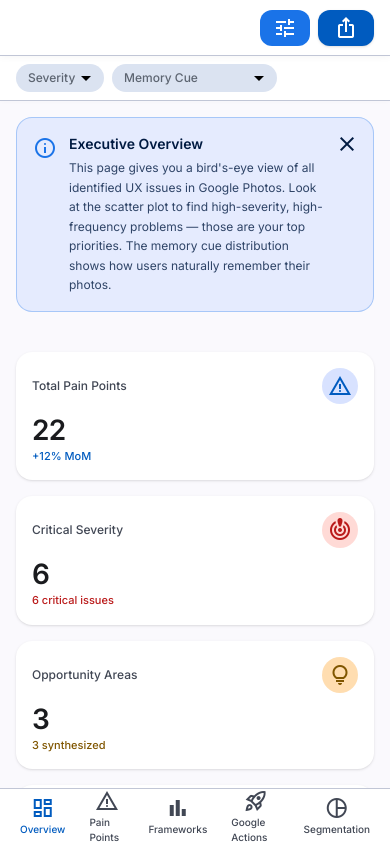
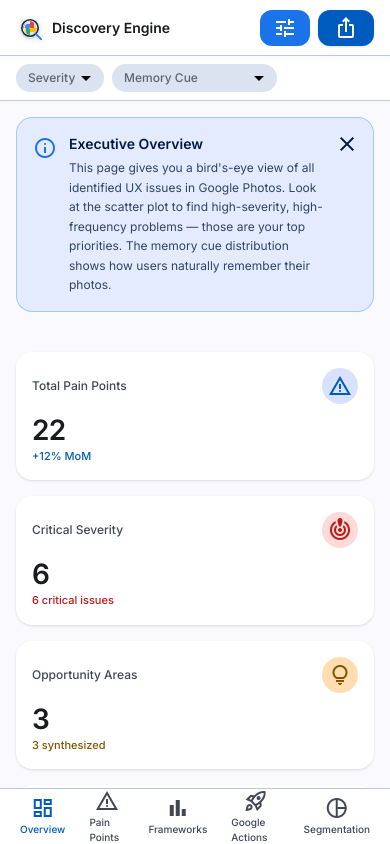
Before and after one commit to Pankaj-Shrivastava/GooglePhotos-DiscoveryEngine, a React (Vite) app in the folder dashboard/: page / in a window 390 px wide. Shown: the top 844 px of the page. Built offline with nearby package versions, Linux system fonts and the light colour scheme.

Commit message:
feat: show custom SVG logo and text in header for mobile devices

```diff
--- a/dashboard/src/components/Layout.jsx
+++ b/dashboard/src/components/Layout.jsx
@@ -61,7 +61,14 @@
       <div className="pl-0 md:pl-[72px]">
         {/* Top Header */}
         <header className="print-hide fixed top-0 left-0 md:left-[72px] right-0 h-14 bg-surface-container-lowest border-b border-outline-variant z-40 px-4 lg:px-6 flex items-center justify-between shadow-[0_1px_8px_rgba(0,0,0,0.04)]">
-          <div className="flex-1"></div>
+          <div className="flex-1 flex items-center gap-2">
+            <div className="md:hidden flex items-center gap-2">
+              <div className="w-7 h-7 shrink-0 flex items-center justify-center">
+                <img src="/logo.svg" alt="Discovery Engine Logo" className="w-full h-full object-contain drop-shadow-sm" />
+              </div>
+              <span className="text-sm font-semibold text-on-surface leading-tight">Discovery Engine</span>
+            </div>
+          </div>
           <div className="flex items-center gap-2">
             {isFilterablePage && (
               <button
```
